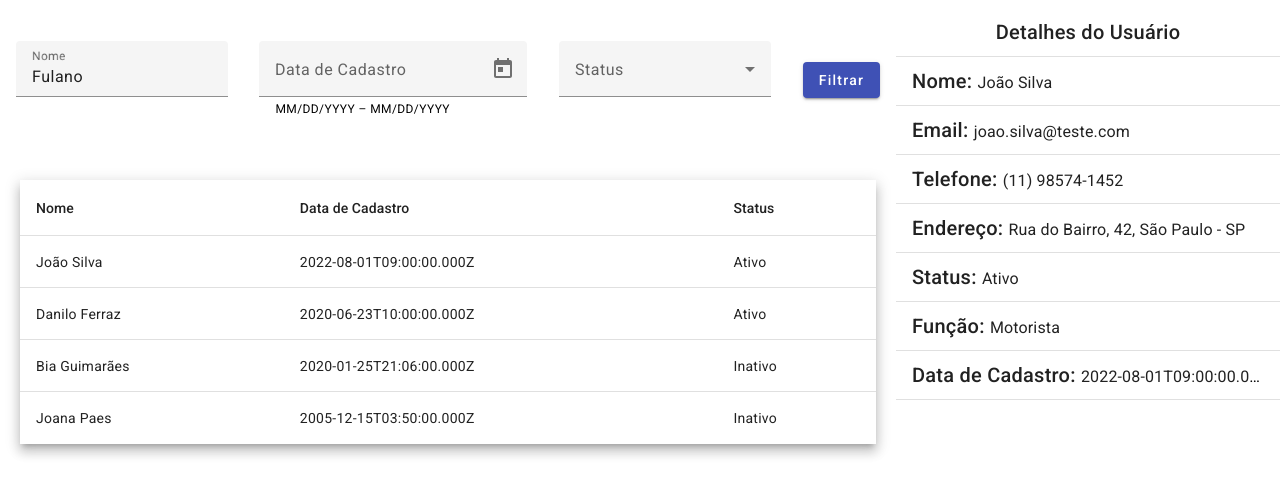
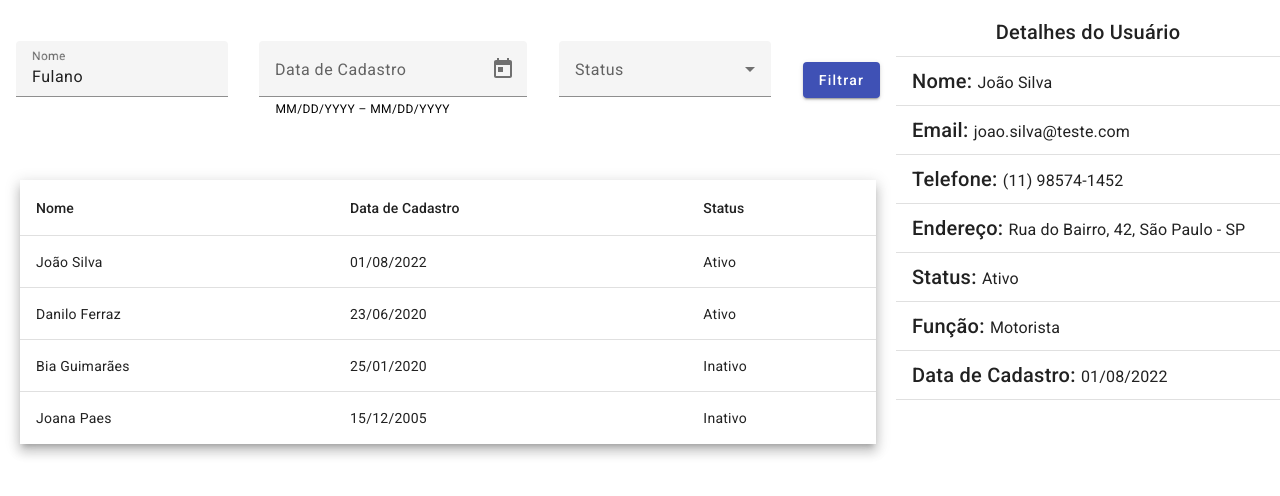
Before and after one commit to diegominelli/projeto-filtro, an Angular app: page / in a window 1280 px wide. Shown: the top 496 px of the page. Built offline with nearby package versions, Linux system fonts and the light colour scheme.

Commit message:
criacao do pipe de date

```diff
--- a/src/app/components/user-details/user-details.component.html
+++ b/src/app/components/user-details/user-details.component.html
@@ -41,7 +41,7 @@
     <mat-divider></mat-divider>
     <mat-list-item>
       <span class="mat-h2">Data de Cadastro: </span><span class="mat-h3">
-        {{ user.dataCadastro }}
+        {{ user.dataCadastro | date:"dd/MM/yyyy" }}
       </span>
     </mat-list-item>
     <mat-divider></mat-divider>
--- a/src/app/components/users-list/users-list.component.html
+++ b/src/app/components/users-list/users-list.component.html
@@ -10,7 +10,7 @@
     <ng-container matColumnDef="date">
       <th mat-header-cell *matHeaderCellDef> Data de Cadastro </th>
       <td mat-cell *matCellDef="let element" class="users-list__item"
-        (click)="onUserSelected(element)"> {{element.dataCadastro}} </td>
+        (click)="onUserSelected(element)"> {{element.dataCadastro | date:"dd/MM/yyyy"}} </td>
     </ng-container>
 
     <ng-container matColumnDef="status">
```
